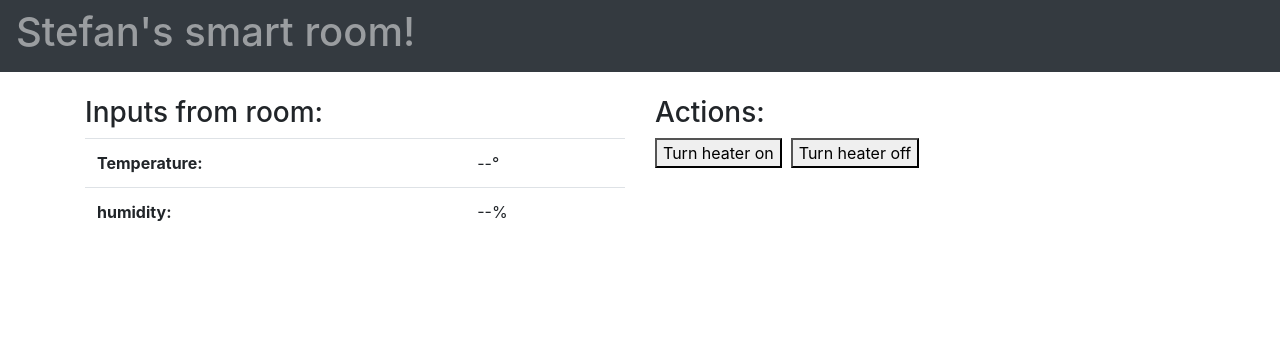
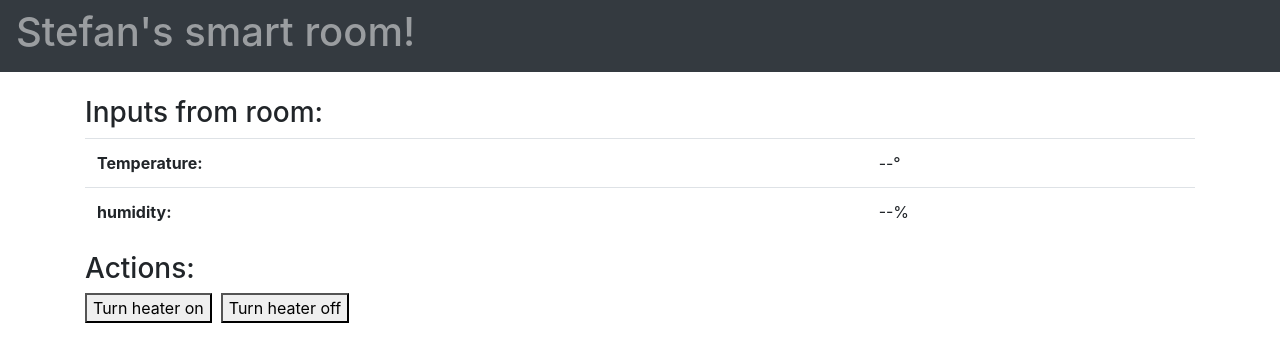
Before and after one commit to FinalDayz/SmartRoom, an Angular app: page / in a window 1280 px wide. Shown: the top 362 px of the page. Built offline with nearby package versions, Linux system fonts and the light colour scheme; no server answers.

Commit message:
frontend stuff

```diff
--- a/src/app/app.component.html
+++ b/src/app/app.component.html
@@ -8,7 +8,7 @@
   <br>
 
   <div class="row">
-    <div class="col col-6">
+    <div class="col col-6 col-sm-12">
       <h3>Inputs from room:</h3>
       <table class="table">
         <tr>
@@ -21,7 +21,7 @@
         </tr>
       </table>
     </div>
-    <div class="col col-6">
+    <div class="col col-6 col-sm-12">
       <h3>Actions:</h3>
       <button [ngClass]="{'bg-dark': heater == true, 'text-white': heater == true}" (click)="clickHeaterOn()">Turn heater on</button>
       &nbsp;<button [ngClass]="{'bg-dark': heater == false, 'text-white': heater == false}" (click)="clickHeaterOff()">Turn heater off</button>
```
